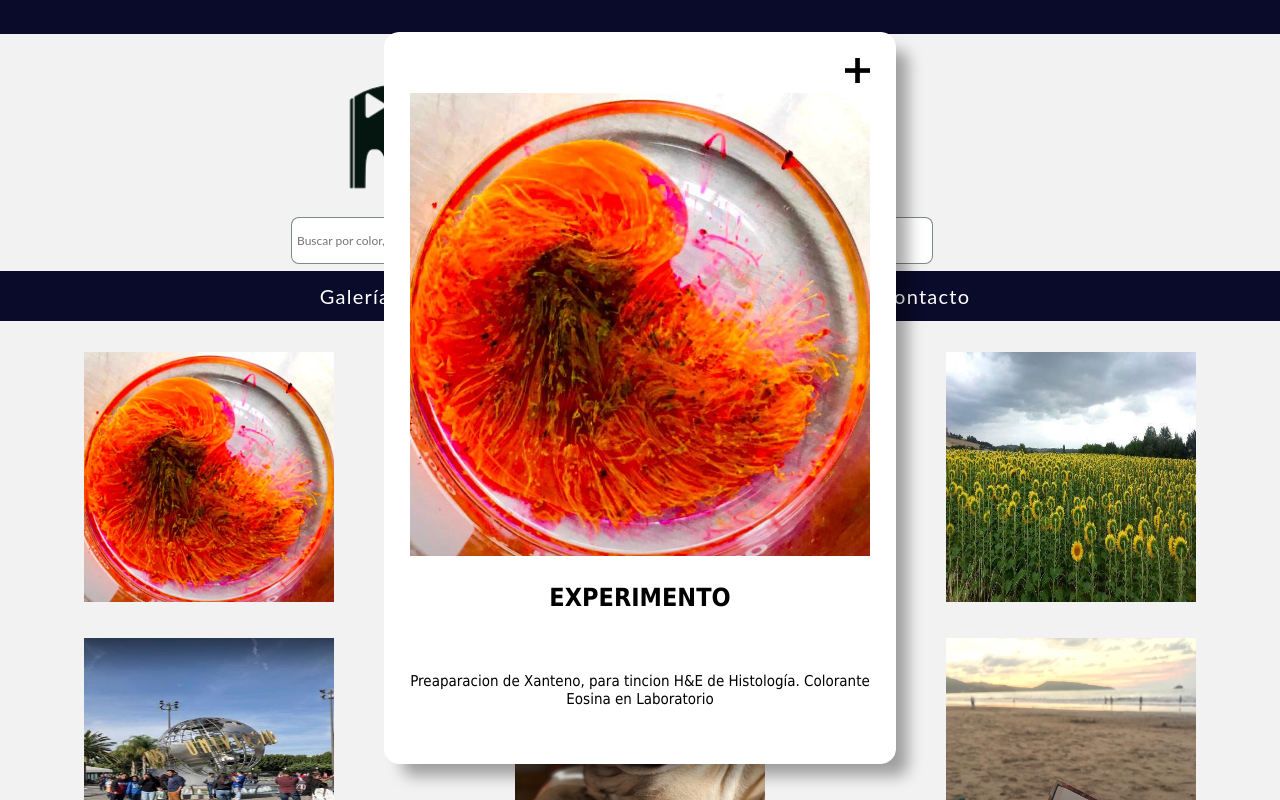
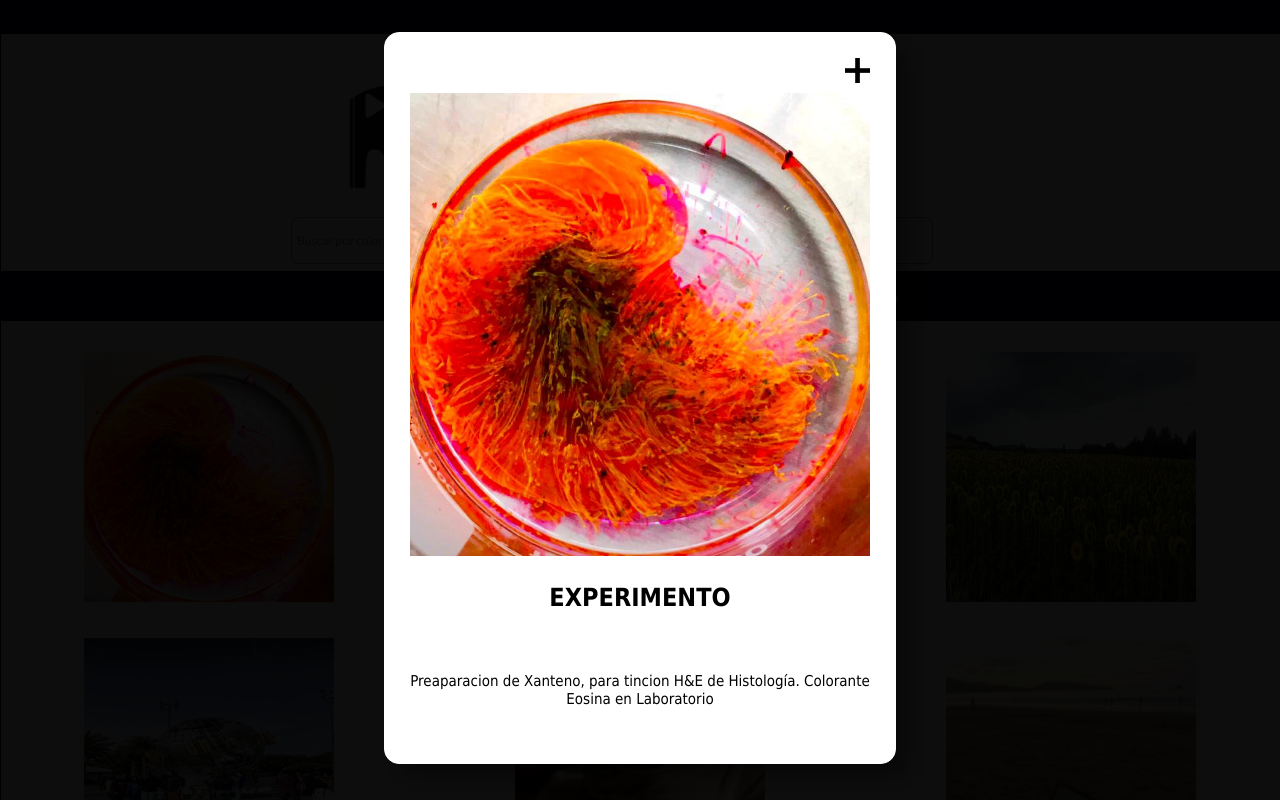
Before and after one commit to Efrain-Sanchez/IsaacRIR, a website: page HTML/index.html in a window 1280 px wide. Both pictures are taken after a click on the element 209 px from the left and 479 px from the top of the page. Shown: the top 800 px of the page. Drawn offline with Linux system fonts and the light colour scheme.

Commit message:
fixed clicking anywhere to close img's

```diff
--- a/CSS/componentes/modal.scss
+++ b/CSS/componentes/modal.scss
@@ -1,5 +1,16 @@
+.modalBackground {
+	width: 100vw;
+	height: 100vh;
+	background-color: rgba(0, 0, 0, .95);
+	position: fixed;
+	top: 0px;
+	left: 0px;
+	z-index: 2;
+	display: none;
+	border: solid 1px black;
+}
 .modal {
-	z-index: 2;
+	z-index: 3;
 	position: fixed;
 	overflow-y: scroll;
 	left: 30%;
--- a/HTML/index.html
+++ b/HTML/index.html
@@ -33,9 +33,7 @@
 			<div class="menu__sobre--mi">
 				<a href="Sobre_mi.html" target="_blank">Sobre mí</a>
 			</div>
-			<div class="menu__proyectos">
-				<a href="Proyectos.html" target="_blank">Proyectos</a>
-			</div>
+
 			<div class="menu__contacto">
 				<a href="Contactos.html" target="_blank">Contacto</a>
 			</div>
@@ -119,6 +117,7 @@
 		</footer>
 		<!-- TERMINA CON FOOTER -->
 		<!-- 888888888888888888888888888 -->
+		<div class="modalBackground" id="modalBackground" onclick="setOutDisplay(modal)">
 			<div class="modal" id="modal">
 				<img id="img" src="" alt="" />
 				<h1 id="h1"></h1>
@@ -130,6 +129,7 @@
 					onclick="setOutDisplay(modal)"
 				/>
 			</div>
+		</div>
 		<!-- 888888888888888888888888888 -->
 	</body>
 	<script src="../JS/isaac.js"></script>
--- a/JS/isaac.js
+++ b/JS/isaac.js
@@ -40,6 +40,7 @@ const objectArray = [
 
 // const callGenerator = generador(objectArray[1]);
 const modal = $("#modal");
+const modalBackground = $('#modalBackground')
 const firstImg = $("#show");
 
 // firstImg.addEventListener("", setDisplay(modal));
@@ -53,9 +54,11 @@ function generador(objeto) {
 }
 
 function setDisplay(objetoModal) {
+	modalBackground.style.display = "block";
 	objetoModal.style.display = "grid";
 }
 function setOutDisplay(objetoModal) {
+	modalBackground.style.display = "none";
 	objetoModal.style.display = "none";
 }
 
```
Also changed, not shown: CSS/main--page.css, 1 other file. Lines whose indentation alone changed are shown as unchanged.
